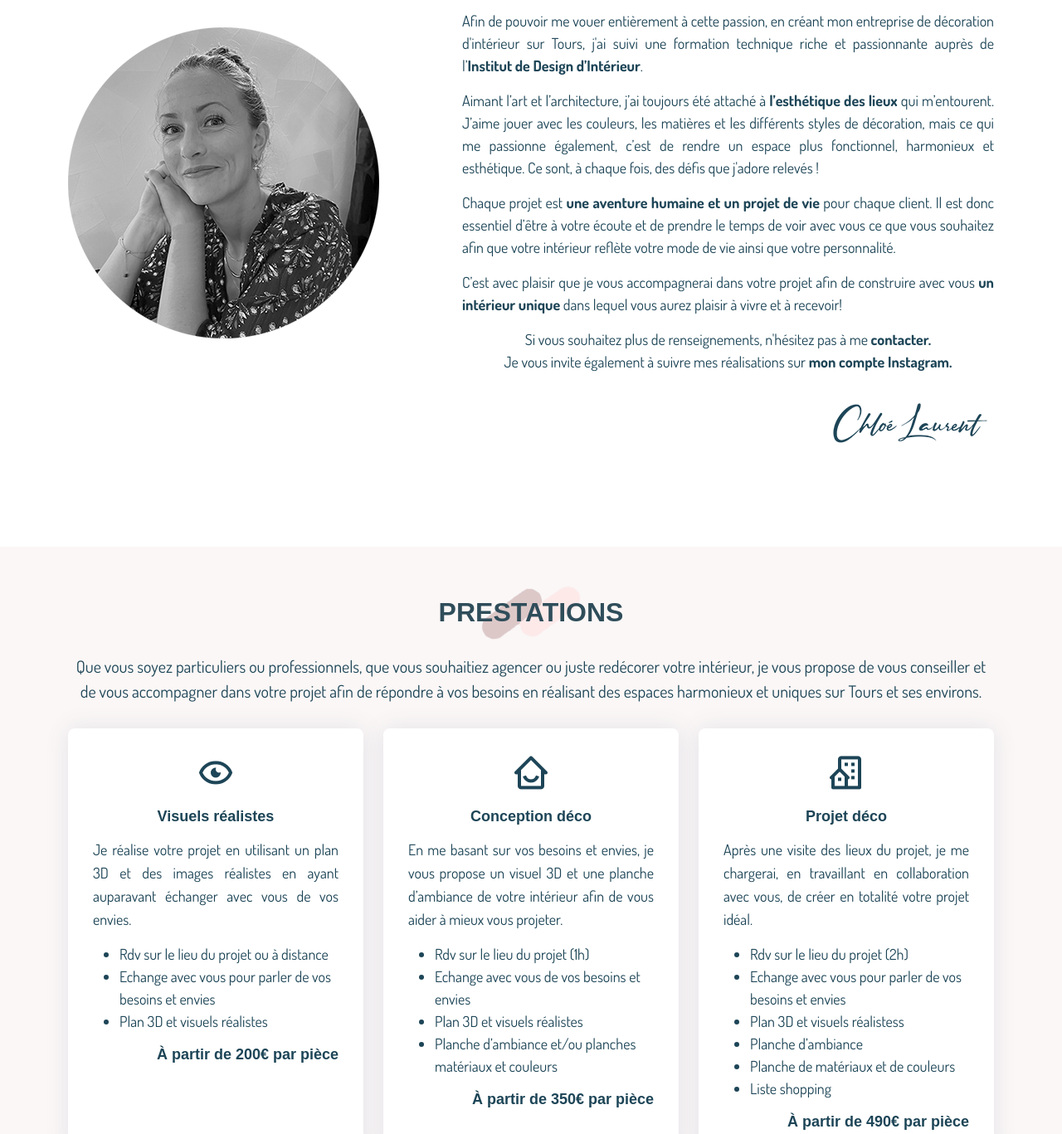
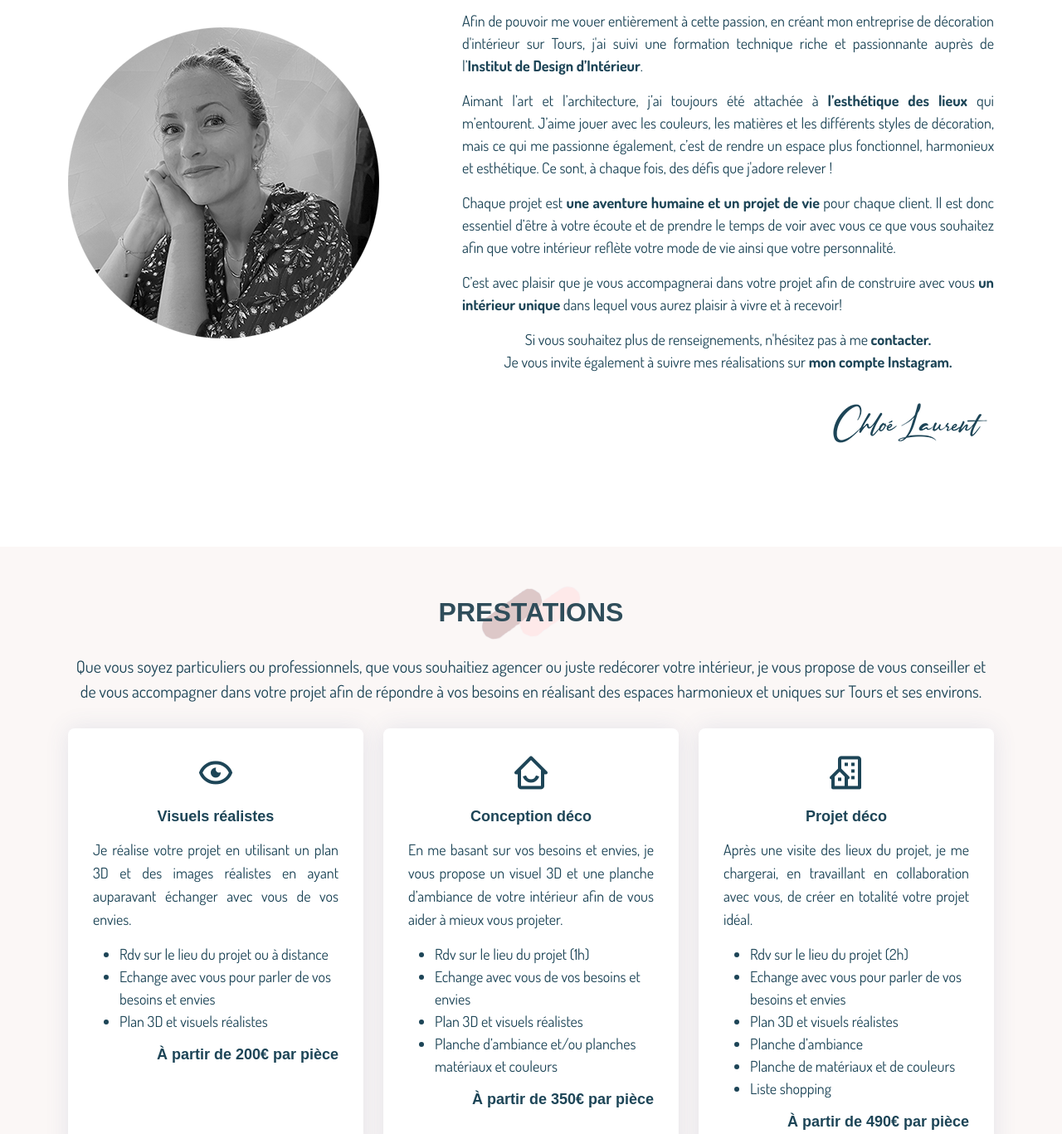
Before and after one commit to charlymedina/couleuchloe.fr, a plain HTML site: page index.html in a window 1280 px wide. Shown: the part 1057-2424 px from the top of the page at 83% size. Drawn offline with Linux system fonts and the light colour scheme; a web font is replaced by a local one.

Commit message:
Update index.html

```diff
--- a/index.html
+++ b/index.html
@@ -92,7 +92,7 @@
 
                   <p2>Afin de pouvoir me vouer entièrement à cette passion, en créant mon entreprise de décoration d'intérieur sur Tours, j'ai suivi une formation technique riche et passionnante auprès de l’<b>Institut de Design d’Intérieur</b>.</p2>
 
-                  <p2>Aimant l’art et l’architecture, j’ai toujours été attaché à <b>l’esthétique des lieux</b> qui m’entourent. J’aime jouer avec les couleurs, les matières et les différents styles de décoration, mais ce qui me passionne également, c’est de rendre un espace plus fonctionnel, harmonieux et esthétique. Ce sont, à chaque fois, des défis que j'adore relevés !</p2>
+                  <p2>Aimant l’art et l’architecture, j’ai toujours été attachée à <b>l’esthétique des lieux</b> qui m’entourent. J’aime jouer avec les couleurs, les matières et les différents styles de décoration, mais ce qui me passionne également, c’est de rendre un espace plus fonctionnel, harmonieux et esthétique. Ce sont, à chaque fois, des défis que j'adore relever !</p2>
 
                   <p2>Chaque projet est <b>une aventure humaine et un projet de vie</b> pour chaque client.
                   Il est donc essentiel d’être à votre écoute et de prendre le temps de voir avec vous ce que vous souhaitez afin que votre intérieur reflète votre mode de vie ainsi que votre personnalité.</p2>
@@ -161,7 +161,7 @@
                   <ul>
                   <li>Rdv sur le lieu du projet (2h)
                   <li>Echange avec vous pour parler de vos besoins et envies
-                  <li>Plan 3D et visuels réalistess
+                  <li>Plan 3D et visuels réalistes
                   <li>Planche d’ambiance
                   <li>Planche de matériaux et de couleurs
                   <li>Liste shopping
```
